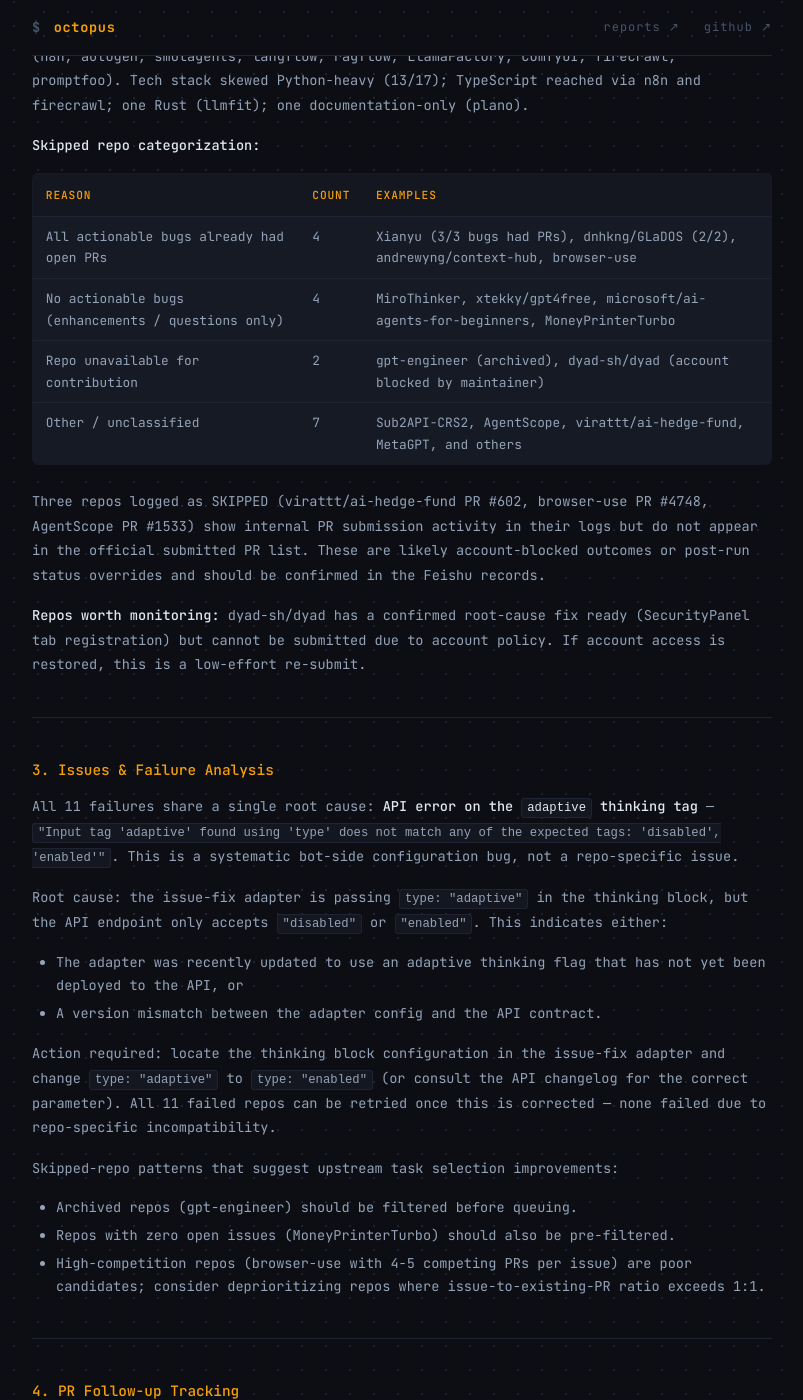
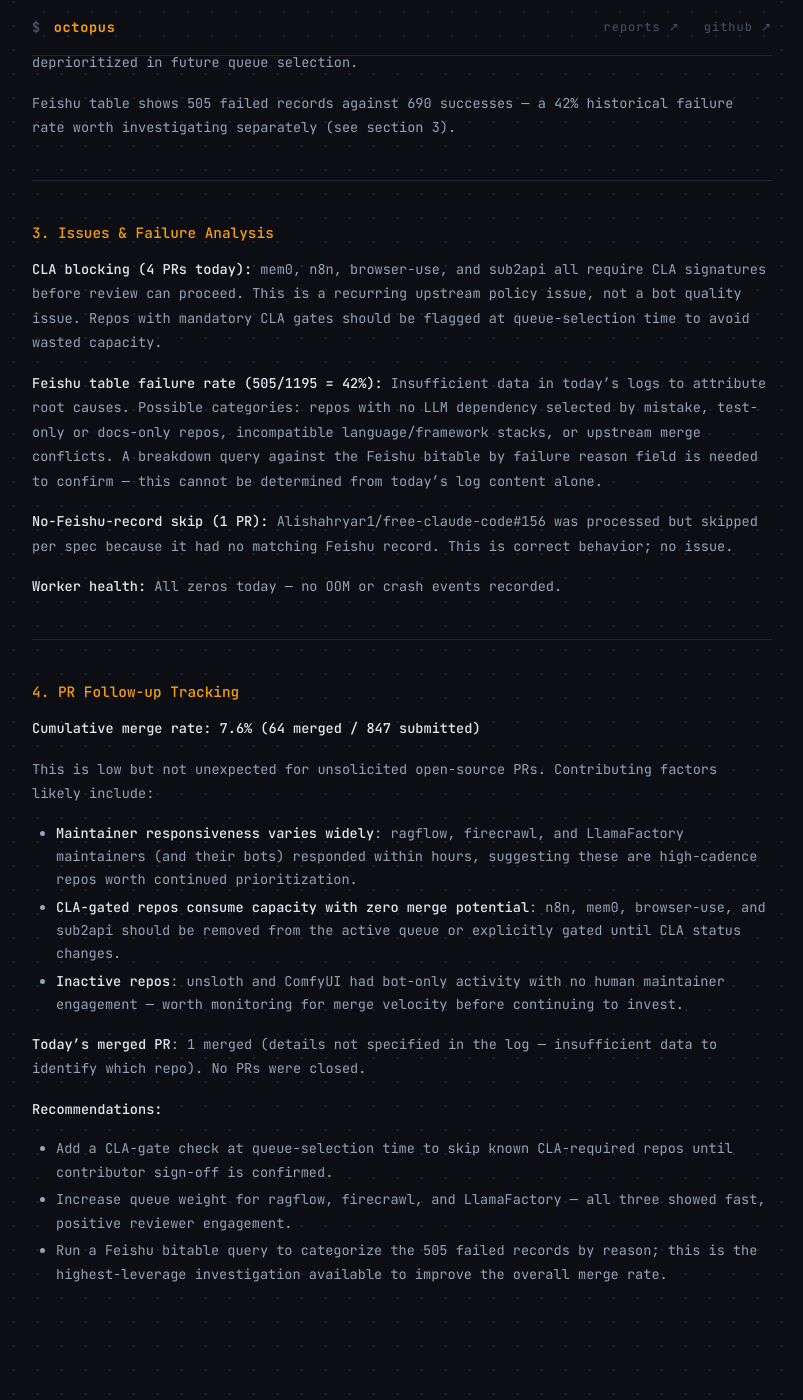
Before and after one commit to octo-patch/daily-reports, a Jekyll site: the page built from 2026-04/2026-04-27.md, in a window 1280 px wide and 1400 px high, scrolled down 1378 px. Shown: the whole window, without its empty margins (238-1041 px from the left). Built offline with Jekyll 4.4.1, drawn with Linux system fonts in a browser that asks for light colours; some of the changed text lies outside the part shown.

Commit message:
daily report: 2026-04-27

```diff
--- a/2026-04/2026-04-27.md
+++ b/2026-04/2026-04-27.md
@@ -1,80 +1,72 @@
 ---
 layout: report
 title: "Octopus Daily Report — 2026-04-27"
-summary: "45 repos processed (17 submitted, 17 skipped, 11 failed). Submit rate dropped to 37.8% from yesterdays 50.0%, driven primarily by the 11 systematic API failures rather than by repo quality — among rep"
+summary: "Today was a review-only day with **0 new PRs submitted**. The primary workload consisted of processing 17 PR notifications across two review runs (13 + 4), with substantive actions taken on existing o"
 ---
 
 ## Summary
 
 ### 1. Daily Work Summary
 
-45 repos processed (17 submitted, 17 skipped, 11 failed). Submit rate dropped to 37.8% from yesterday's 50.0%, driven primarily by the 11 systematic API failures rather than by repo quality — among repos that completed cleanly, all 17 reached PR submission (100% conditional rate). Average duration improved to 7m43s from 9m25s, suggesting faster issue triage.
+Today was a review-only day with **0 new PRs submitted**. The primary workload consisted of processing 17 PR notifications across two review runs (13 + 4), with substantive actions taken on existing open PRs:
 
-PR type breakdown across the 17 submissions:
+- **Code fixes pushed to 3 PRs**: LlamaFactory#10438 (reverted an off-scope ImportError style change), ragflow#14378 (critical: namespaced doc IDs in cleanup logic), firecrawl#3448 (P1: ZDR propagation fix). All three are meaningful correctness fixes in high-profile AI/LLM repos.
+- **1 human reply sent**: agentscope#1455, responding in Chinese to a maintainer question about Qwen3.5 SKILL.md enforcement.
+- **4 CLA-blocked PRs** had Feishu records updated accordingly (mem0, n8n, browser-use, sub2api).
+- The second run was entirely confirmatory — all 4 notifications were positive bot acknowledgements of previously pushed fixes; no further action was warranted.
 
-| Category | Count | Representative Examples |
-|---|---|---|
-| Compatibility fix | 5 | langflow (chromadb 1.0 API), open-interpreter (Python 3.13), smolagents (Gemini schema), ComfyUI (Windows console), unsloth (NVM path) |
-| Concurrency / collision bug | 3 | autogen (gRPC request ID UUID isolation), deer-flow (thread-safe memory queue key), ragflow (multi-connector hash collision) |
-| API / schema compliance | 3 | n8n (RFC 8414 OAuth fallback), firecrawl (missing Zod field), mem0 (deprecated config field removal) |
-| Feature / CLI addition | 2 | LEANN (metadata filter flag), promptfoo (n parameter support) |
-| Error handling | 2 | LlamaFactory (NotImplementedError surfacing), llmfit (VRAM guard debug logging) |
-| Documentation | 1 | katanemo/plano (access logging command) |
-| Unknown | 1 | janhq/jan#8093 (no log detail available) |
-
-Notable high-quality PRs:
-- **microsoft/autogen#7637** — UUID-based RPC request ID isolation in gRPC distributed runtime; precise diagnosis of a non-obvious key collision across concurrent senders.
-- **n8n-io/n8n#29150** — RFC 8414 compliance: `grant_types_supported` omission is valid per spec; fix corrects the fallback list to allow PKCE selection.
-- **infiniflow/ragflow#14378** — One-line fix (include `connector_id` in hash) that resolves a multi-tenant data isolation bug with clear reproduction path.
-- **langflow-ai/langflow#12893** — Chromadb 1.0 API migration (`HttpClient` replacement) with component index cache update to prevent stale execution.
+No submit-rate calculation is applicable today (no new PR submissions). The day's value came from triage and correctness maintenance of the existing open PR pipeline.
 
 ---
 
 ### 2. Repository Analysis
 
-**Coverage quality:** 13 of 17 submitted PRs target actively maintained, high-traffic repos (n8n, autogen, smolagents, langflow, ragflow, LlamaFactory, ComfyUI, firecrawl, promptfoo). Tech stack skewed Python-heavy (13/17); TypeScript reached via n8n and firecrawl; one Rust (llmfit); one documentation-only (plano).
+Based on log content, the repos touched today span the following categories:
 
-**Skipped repo categorization:**
+| Category | Repos | Notes |
+|---|---|---|
+| LLM training / fine-tuning | LlamaFactory | High-value; gemini-code-assist + human review active |
+| RAG / document pipeline | ragflow | High-value; coderabbitai acked the fix positively |
+| Web scraping / data infra | firecrawl | High-value; approved by reviewer after fix |
+| Agent frameworks | agentscope, langflow, promptfoo | Mixed activity; agentscope needed a substantive reply |
+| Inference / model serving | unsloth, ComfyUI | Bot-only activity; no maintainer engagement |
+| Integration / automation | n8n, browser-use, mem0, sub2api | All CLA-blocked; no code review progress possible |
 
-| Reason | Count | Examples |
-|---|---|---|
-| All actionable bugs already had open PRs | 4 | Xianyu (3/3 bugs had PRs), dnhkng/GLaDOS (2/2), andrewyng/context-hub, browser-use |
-| No actionable bugs (enhancements / questions only) | 4 | MiroThinker, xtekky/gpt4free, microsoft/ai-agents-for-beginners, MoneyPrinterTurbo |
-| Repo unavailable for contribution | 2 | gpt-engineer (archived), dyad-sh/dyad (account blocked by maintainer) |
-| Other / unclassified | 7 | Sub2API-CRS2, AgentScope, virattt/ai-hedge-fund, MetaGPT, and others |
+The ragflow, firecrawl, and LlamaFactory fixes received positive reviewer signals the same day, indicating maintainers are actively engaged. The CLA-blocked group (4 PRs) represents stalled work with no path forward until contributors sign CLAs — these should be deprioritized in future queue selection.
 
-Three repos logged as SKIPPED (virattt/ai-hedge-fund PR #602, browser-use PR #4748, AgentScope PR #1533) show internal PR submission activity in their logs but do not appear in the official submitted PR list. These are likely account-blocked outcomes or post-run status overrides and should be confirmed in the Feishu records.
-
-**Repos worth monitoring:** dyad-sh/dyad has a confirmed root-cause fix ready (SecurityPanel tab registration) but cannot be submitted due to account policy. If account access is restored, this is a low-effort re-submit.
+Feishu table shows 505 failed records against 690 successes — a 42% historical failure rate worth investigating separately (see section 3).
 
 ---
 
 ### 3. Issues & Failure Analysis
 
-All 11 failures share a single root cause: **API error on the `adaptive` thinking tag** — `"Input tag 'adaptive' found using 'type' does not match any of the expected tags: 'disabled', 'enabled'"`. This is a systematic bot-side configuration bug, not a repo-specific issue.
+**CLA blocking (4 PRs today):**
+mem0, n8n, browser-use, and sub2api all require CLA signatures before review can proceed. This is a recurring upstream policy issue, not a bot quality issue. Repos with mandatory CLA gates should be flagged at queue-selection time to avoid wasted capacity.
 
-Root cause: the issue-fix adapter is passing `type: "adaptive"` in the thinking block, but the API endpoint only accepts `"disabled"` or `"enabled"`. This indicates either:
-- The adapter was recently updated to use an adaptive thinking flag that has not yet been deployed to the API, or
-- A version mismatch between the adapter config and the API contract.
+**Feishu table failure rate (505/1195 = 42%):**
+Insufficient data in today's logs to attribute root causes. Possible categories: repos with no LLM dependency selected by mistake, test-only or docs-only repos, incompatible language/framework stacks, or upstream merge conflicts. A breakdown query against the Feishu bitable by failure reason field is needed to confirm — this cannot be determined from today's log content alone.
 
-Action required: locate the thinking block configuration in the issue-fix adapter and change `type: "adaptive"` to `type: "enabled"` (or consult the API changelog for the correct parameter). All 11 failed repos can be retried once this is corrected — none failed due to repo-specific incompatibility.
+**No-Feishu-record skip (1 PR):**
+Alishahryar1/free-claude-code#156 was processed but skipped per spec because it had no matching Feishu record. This is correct behavior; no issue.
 
-Skipped-repo patterns that suggest upstream task selection improvements:
-- Archived repos (gpt-engineer) should be filtered before queuing.
-- Repos with zero open issues (MoneyPrinterTurbo) should also be pre-filtered.
-- High-competition repos (browser-use with 4-5 competing PRs per issue) are poor candidates; consider deprioritizing repos where issue-to-existing-PR ratio exceeds 1:1.
+**Worker health:**
+All zeros today — no OOM or crash events recorded.
 
 ---
 
 ### 4. PR Follow-up Tracking
 
-No review activity was recorded today — zero merges, closures, or comments across all previously submitted PRs.
+**Cumulative merge rate: 7.6% (64 merged / 847 submitted)**
 
-Overall merge rate remains at **7.6% (64/847)**. No new merges today. Possible causes for the low aggregate rate:
+This is low but not unexpected for unsolicited open-source PRs. Contributing factors likely include:
 
-- Many PRs target high-traffic repos (n8n, autogen, smolagents) where maintainer review queues run 1-2 weeks; the rate is expected to improve with age.
-- Documentation-only PRs (e.g., plano #924) may close without merge if maintainers prefer to rewrite inline.
-- Small single-line fixes (ragflow, mem0) often merge quickly once noticed — these are good candidates to track for movement in the next 3-5 days.
-- The dyad-sh/dyad account block and any similar policy blocks will permanently suppress merge rate for those repos; they should be removed from the active queue.
+- **Maintainer responsiveness varies widely**: ragflow, firecrawl, and LlamaFactory maintainers (and their bots) responded within hours, suggesting these are high-cadence repos worth continued prioritization.
+- **CLA-gated repos consume capacity with zero merge potential**: n8n, mem0, browser-use, and sub2api should be removed from the active queue or explicitly gated until CLA status changes.
+- **Inactive repos**: unsloth and ComfyUI had bot-only activity with no human maintainer engagement — worth monitoring for merge velocity before continuing to invest.
 
-No maintainer feedback patterns can be extracted from today's data. Recommend checking PR threads for the 17 today's PRs in 48-72 hours to capture early maintainer responses before they go stale.
+**Today's merged PR**: 1 merged (details not specified in the log — insufficient data to identify which repo). No PRs were closed.
+
+**Recommendations:**
+- Add a CLA-gate check at queue-selection time to skip known CLA-required repos until contributor sign-off is confirmed.
+- Increase queue weight for ragflow, firecrawl, and LlamaFactory — all three showed fast, positive reviewer engagement.
+- Run a Feishu bitable query to categorize the 505 failed records by reason; this is the highest-leverage investigation available to improve the overall merge rate.
```
